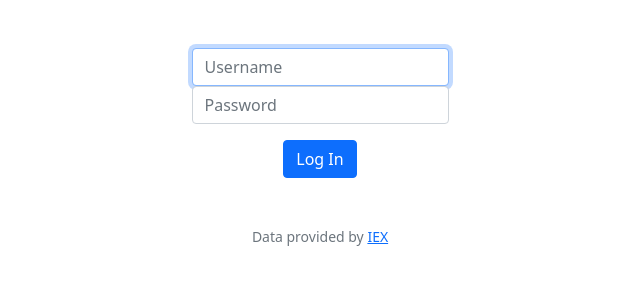
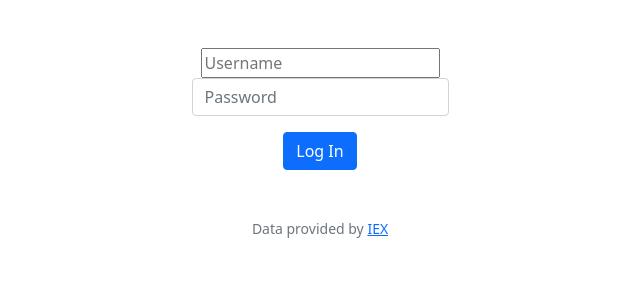
Before and after one commit to alihbaloch/CS50-Projects, a Flask app: template finance/templates/register.html in a window 1280 px wide. Shown: the part 76-376 px from the top of the page, without its empty margins (320-960 px from the left). Run offline with Flask 3, Linux system fonts and the light colour scheme; the template is opened without the code that fills it, so the values that code supplies are empty; some libraries are stand-ins or nearby versions.

Commit message:
Fri, Aug 11, 2023, 6:50 PM -04:00

```diff
--- a/finance/templates/register.html
+++ b/finance/templates/register.html
@@ -7,7 +7,7 @@
 {% block main %}
     <form action="/register" method="post">
         <div class="section">
-            <input autocomplete="off" autofocus class="form-control mx-auto w-auto" id="username" name="username" placeholder="Username" type="text">
+            <input autocomplete="off" id="username" name="username" placeholder="Username" type="text">
         </div>
         <div class="mb-3">
             <input class="form-control mx-auto w-auto" id="password" name="password" placeholder="Password" type="password">
```
